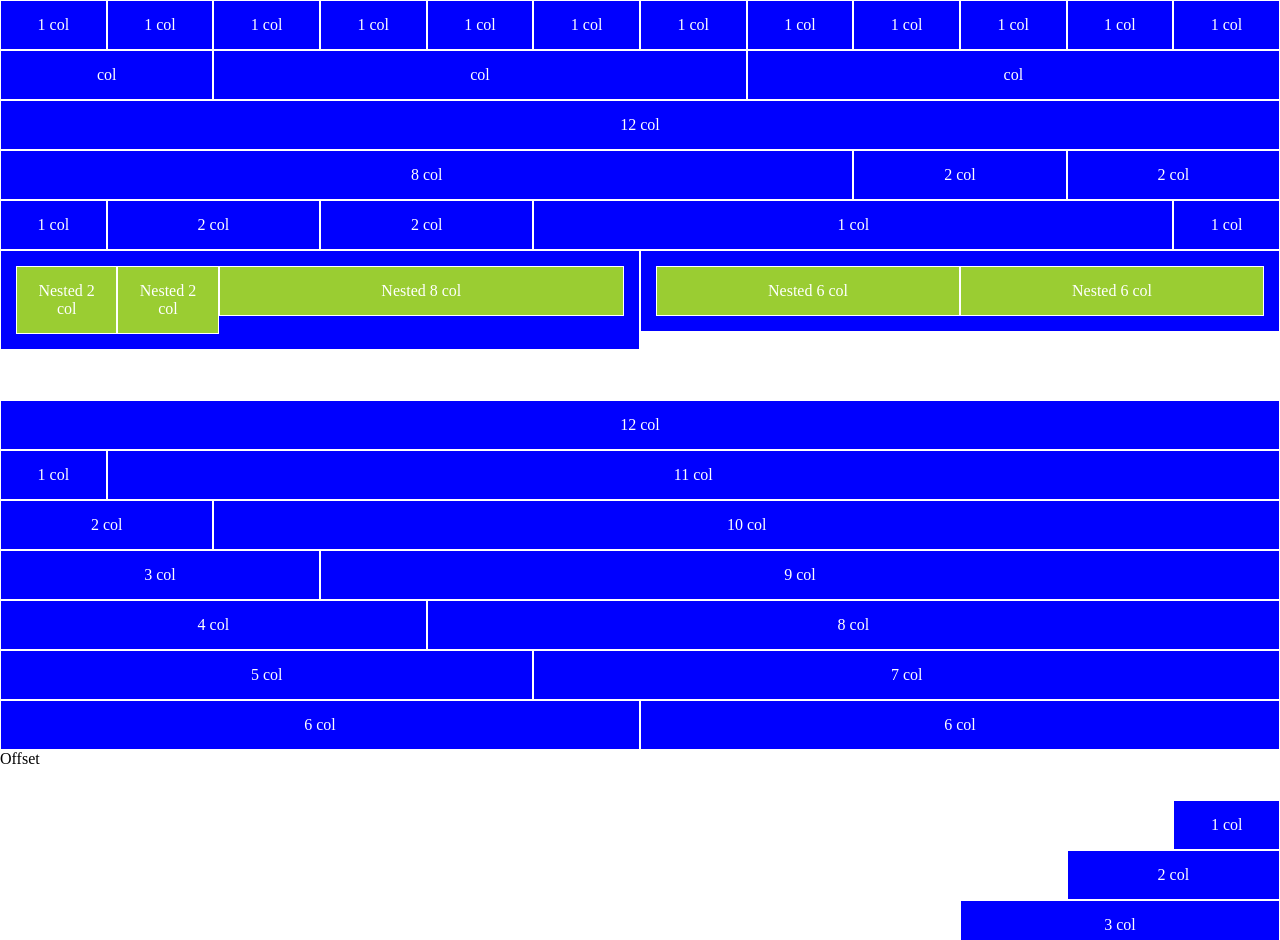
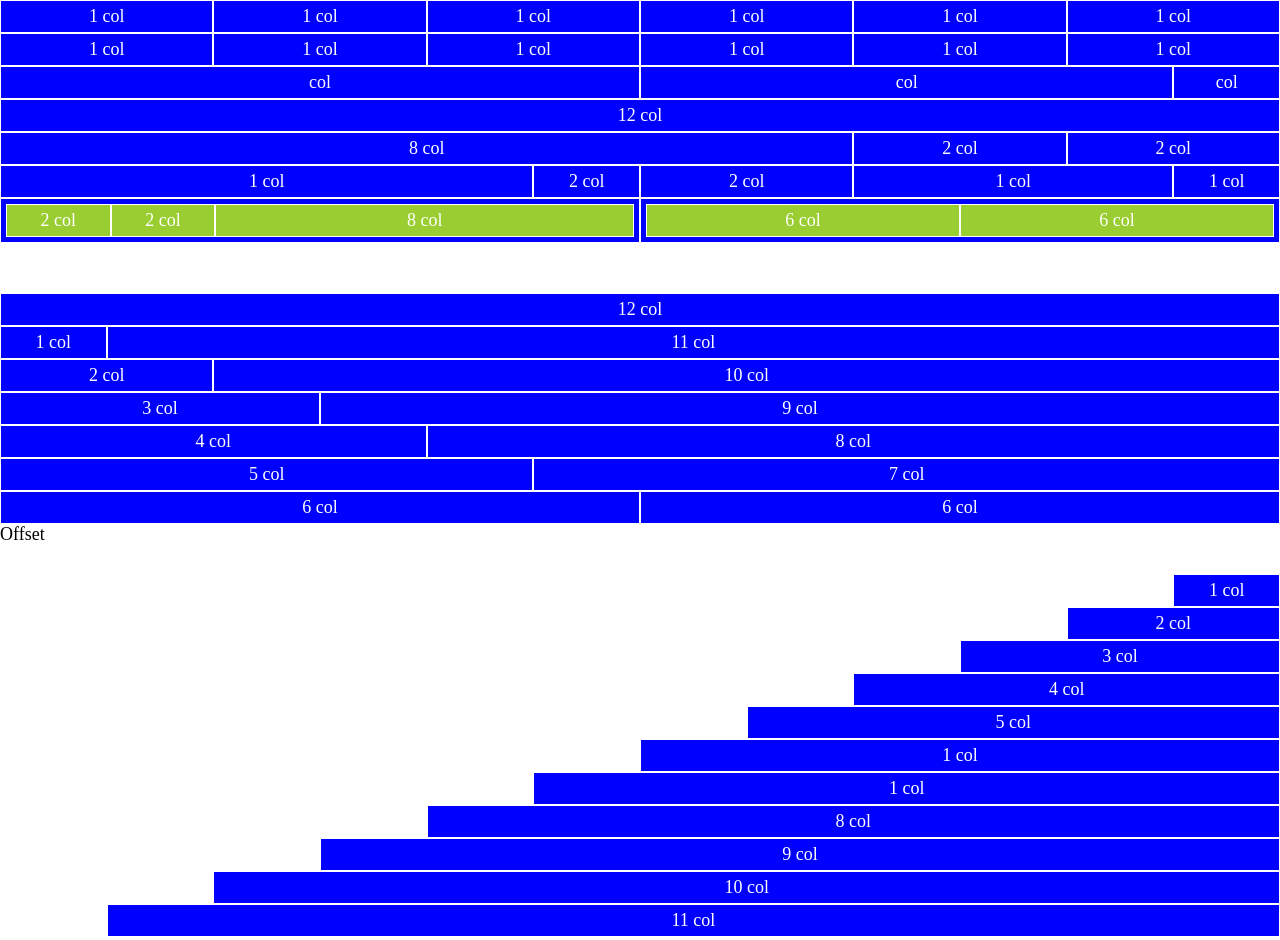
Before and after one commit to MattiaM99/html-css-12bool, a plain HTML site: page index.html in a window 1280 px wide. Shown: the top 940 px of the page. Drawn offline with Linux system fonts and the light colour scheme.

Commit message:
fine responsive

```diff
--- a/css/style.css
+++ b/css/style.css
@@ -21,7 +21,7 @@
 
 .box,
 .box-nest{
-  padding: 15px;
+  padding: 5px;
   background-color: blue;
   color: white;
   text-align: center;
@@ -35,6 +35,8 @@
 [class *='col-']{
   flex: 0 0 auto;
 }
+
+
 
 /* COL RESPONSIVE LG */
 .col-lg-1{
@@ -89,46 +91,237 @@
 
 /* OFFSET */
 .offset-lg-1{
+  margin-left: calc((100% / 12) * 1);
+}
+.offset-lg-2{
+  margin-left: calc((100% / 12) * 2);
+}
+.offset-lg-3{
+  margin-left: calc((100% / 12) * 3);
+}
+.offset-lg-4{
+  margin-left: calc((100% / 12) * 4);
+}
+.offset-lg-5{
+  margin-left: calc((100% / 12) * 5);
+}
+.offset-lg-6{
+  margin-left: calc((100% / 12) * 6);
+}
+.offset-lg-7{
+  margin-left: calc((100% / 12) * 7);
+}
+.offset-lg-8{
+  margin-left: calc((100% / 12) * 8);
+}
+.offset-lg-9{
+  margin-left: calc((100% / 12) * 9);
+}
+.offset-lg-10{
+  margin-left: calc((100% / 12) * 10);
+}
+.offset-lg-11{
+  margin-left: calc((100% / 12) * 11);
+}
+
+/* COL RESPONSIVE xs */
+
+
+@media screen and (max-width: 575px) {
+  *{
+    font-size: 12px;
+    transition: 1s;
+  }
+  .container{
+    width: 540px;
+  }
+
+  .col-xs{
+    flex-grow: 1;
+    flex-basis: 0;
+    max-width: 100%;
+  }
+
+  .col-xs-1{
     flex-basis: calc((100% / 12) * 1);
     max-width:calc((100% / 12) * 1);
   }
-.offset-lg-2{
+  .col-xs-2{
     flex-basis: calc((100% / 12) * 2);
     max-width:calc((100% / 12) * 2);
   }
-.offset-lg-3{
+  .col-xs-3{
     flex-basis: calc((100% / 12) * 3);
     max-width:calc((100% / 12) * 3);
   }
-.offset-lg-4{
+  .col-xs-4{
     flex-basis: calc((100% / 12) * 4);
     max-width:calc((100% / 12) * 4);
   }
-.offset-lg-5{
+  .col-xs-5{
     flex-basis: calc((100% / 12) * 5);
     max-width:calc((100% / 12) * 5);
   }
-.offset-lg-6{
+  .col-xs-6{
     flex-basis: calc((100% / 12) * 6);
     max-width:calc((100% / 12) * 6);
   }
-.offset-lg-7{
+  .col-xs-7{
     flex-basis: calc((100% / 12) * 7);
     max-width:calc((100% / 12) * 7);
   }
-.offset-lg-8{
+  .col-xs-8{
     flex-basis: calc((100% / 12) * 8);
     max-width:calc((100% / 12) * 8);
   }
-.offset-lg-9{
+  .col-xs-9{
     flex-basis: calc((100% / 12) * 9);
     max-width:calc((100% / 12) * 9);
   }
-.offset-lg-10{
+  .col-xs-10{
     flex-basis: calc((100% / 12) * 10);
     max-width:calc((100% / 12) * 10);
   }
-.offset-lg-11{
+  .col-xs-11{
     flex-basis: calc((100% / 12) * 11);
     max-width:calc((100% / 12) * 11);
   }
+  .col-xs-12{
+    flex-basis: calc((100% / 12) * 12);
+    max-width:calc((100% / 12) * 12);
+  }
+}
+
+/* RESPONSIVE SMALL */
+@media screen and (min-width: 576px){
+  *{
+    font-size: 16px;
+    transition: 1s;
+  }
+
+  .container{
+    width: 550px;
+  }
+
+  .col-sm{
+    flex-grow: 1;
+    flex-basis: 0;
+    max-width: 100%;
+  }
+
+  .col-sm-1{
+    flex-basis: calc((100% / 12) * 1);
+    max-width:calc((100% / 12) * 1);
+  }
+  .col-sm-2{
+    flex-basis: calc((100% / 12) * 2);
+    max-width:calc((100% / 12) * 2);
+  }
+  .col-sm-3{
+    flex-basis: calc((100% / 12) * 3);
+    max-width:calc((100% / 12) * 3);
+  }
+  .col-sm-4{
+    flex-basis: calc((100% / 12) * 4);
+    max-width:calc((100% / 12) * 4);
+  }
+  .col-sm-5{
+    flex-basis: calc((100% / 12) * 5);
+    max-width:calc((100% / 12) * 5);
+  }
+  .col-sm-6{
+    flex-basis: calc((100% / 12) * 6);
+    max-width:calc((100% / 12) * 6);
+  }
+  .col-sm-7{
+    flex-basis: calc((100% / 12) * 7);
+    max-width:calc((100% / 12) * 7);
+  }
+  .col-sm-8{
+    flex-basis: calc((100% / 12) * 8);
+    max-width:calc((100% / 12) * 8);
+  }
+  .col-sm-9{
+    flex-basis: calc((100% / 12) * 9);
+    max-width:calc((100% / 12) * 9);
+  }
+  .col-sm-10{
+    flex-basis: calc((100% / 12) * 10);
+    max-width:calc((100% / 12) * 10);
+  }
+  .col-sm-11{
+    flex-basis: calc((100% / 12) * 11);
+    max-width:calc((100% / 12) * 11);
+  }
+  .col-sm-12{
+    flex-basis: calc((100% / 12) * 12);
+    max-width:calc((100% / 12) * 12);
+  }
+}
+
+/* RESPONSIVE MD */
+@media screen and (min-width: 768px){
+  *{
+    font-size: 18px;
+    transition: 1s;
+  }
+
+  .col-md{
+    flex-grow: 1;
+    flex-basis: 0;
+    max-width: 100%;
+  }
+
+  .container{
+    width: 730px;
+  }
+
+  .col-md-1{
+    flex-basis: calc((100% / 12) * 1);
+    max-width:calc((100% / 12) * 1);
+  }
+  .col-md-2{
+    flex-basis: calc((100% / 12) * 2);
+    max-width:calc((100% / 12) * 2);
+  }
+  .col-md-3{
+    flex-basis: calc((100% / 12) * 3);
+    max-width:calc((100% / 12) * 3);
+  }
+  .col-md-4{
+    flex-basis: calc((100% / 12) * 4);
+    max-width:calc((100% / 12) * 4);
+  }
+  .col-md-5{
+    flex-basis: calc((100% / 12) * 5);
+    max-width:calc((100% / 12) * 5);
+  }
+  .col-md-6{
+    flex-basis: calc((100% / 12) * 6);
+    max-width:calc((100% / 12) * 6);
+  }
+  .col-md-7{
+    flex-basis: calc((100% / 12) * 7);
+    max-width:calc((100% / 12) * 7);
+  }
+  .col-md-8{
+    flex-basis: calc((100% / 12) * 8);
+    max-width:calc((100% / 12) * 8);
+  }
+  .col-md-9{
+    flex-basis: calc((100% / 12) * 9);
+    max-width:calc((100% / 12) * 9);
+  }
+  .col-md-10{
+    flex-basis: calc((100% / 12) * 10);
+    max-width:calc((100% / 12) * 10);
+  }
+  .col-md-11{
+    flex-basis: calc((100% / 12) * 11);
+    max-width:calc((100% / 12) * 11);
+  }
+  .col-md-12{
+    flex-basis: calc((100% / 12) * 12);
+    max-width:calc((100% / 12) * 12);
+  }
+}
--- a/index.html
+++ b/index.html
@@ -9,111 +9,111 @@
 </head>
 <body class="container">
   <div class="row">
-    <div class="col-lg-1">
+    <div class="col-lg-1 col-xs-12 col-sm-3 col-md-2">
       <div class="box">1 col</div>
     </div>
-    <div class="col-lg-1">
+    <div class="col-lg-1 col-xs-12 col-sm-3 col-md-2">
       <div class="box">1 col</div>
     </div>
-    <div class="col-lg-1">
+    <div class="col-lg-1 col-xs-12 col-sm-3 col-md-2">
       <div class="box">1 col</div>
     </div>
-    <div class="col-lg-1">
+    <div class="col-lg-1 col-xs-12 col-sm-3 col-md-2">
       <div class="box">1 col</div>
     </div>
-    <div class="col-lg-1">
+    <div class="col-lg-1 col-xs-12 col-sm-3 col-md-2">
       <div class="box">1 col</div>
     </div>
-    <div class="col-lg-1">
+    <div class="col-lg-1 col-xs-12 col-sm-3 col-md-2">
       <div class="box">1 col</div>
     </div>
-    <div class="col-lg-1">
+    <div class="col-lg-1  col-xs-12 col-sm-3 col-md-2">
       <div class="box">1 col</div>
     </div>
-    <div class="col-lg-1">
+    <div class="col-lg-1  col-xs-12 col-sm-3 col-md-2">
       <div class="box">1 col</div>
     </div>
-    <div class="col-lg-1">
+    <div class="col-lg-1 col-xs-12 col-sm-3 col-md-2">
       <div class="box">1 col</div>
     </div>
-    <div class="col-lg-1">
+    <div class="col-lg-1 col-xs-12 col-sm-3 col-md-2">
       <div class="box">1 col</div>
     </div>
-    <div class="col-lg-1">
+    <div class="col-lg-1 col-xs-12 col-sm-3 col-md-2">
       <div class="box">1 col</div>
     </div>
-    <div class="col-lg-1">
+    <div class="col-lg-1 col-xs-12 col-sm-3 col-md-2">
       <div class="box">1 col</div>
     </div>
   </div>
   <div class="row">
-    <div class="col-lg-2">
+    <div class="col-lg-2 col-xs-12 col-sm-5 col-md-6">
       <div class="box">col</div>
     </div>
-    <div class="col-lg-5">
+    <div class="col-lg-5 col-xs-12 col-sm-1 col-md-5">
       <div class="box">col</div>
     </div>
-    <div class="col-lg-5">
+    <div class="col-lg-5 col-xs-12 col-sm-6 col-md-1">
       <div class="box">col</div>
     </div>
   </div>
   <div class="row">
-    <div class="col-lg-12">
+    <div class="col-lg-12 col-xs col-sm col-md">
       <div class="box">12 col</div>
     </div>
   </div>
   <div class="row">
-    <div class="col-lg-8">
+    <div class="col-lg-8 col-xs-12 col-sm-6 col-md-8">
       <div class="box">8 col</div>
     </div>
-    <div class="col-lg-2">
+    <div class="col-lg-2 col-xs-12 col-sm-3 col-md-2">
       <div class="box">2 col</div>
     </div>
-    <div class="col-lg-2">
+    <div class="col-lg-2 col-xs-12 col-sm-3 col-md-2">
       <div class="box">2 col</div>
     </div>
   </div>
   <div class="row">
-    <div class="col-lg-1">
+    <div class="col-lg-1 col-xs-12 col-sm-2 col-md-5">
       <div class="box">1 col</div>
     </div>
-    <div class="col-lg-2">
+    <div class="col-lg-2 col-xs-12 col-sm-2 col-md-1">
       <div class="box">2 col</div>
     </div>
-    <div class="col-lg-2">
+    <div class="col-lg-2 col-xs-12 col-sm-3 col-md-2">
       <div class="box">2 col</div>
     </div>
-    <div class="col-lg-6">
+    <div class="col-lg-6 col-xs-12 col-sm-4 col-md-3">
       <div class="box">1 col</div>
     </div>
-    <div class="col-lg-1">
+    <div class="col-lg-1 col-xs-12 col-sm-1 col-md-1">
       <div class="box">1 col</div>
     </div>
   </div>
   <div class="row">
-    <div class="col-lg-6">
+    <div class="col-lg-6 col-xs-12 col-sm-6 col-md-6">
       <div class="box">
         <div class="row">
-          <div class="col-lg-2">
-            <div class="box-nest"> Nested 2 col</div>
+          <div class="col-lg-2 col-xs col-sm col-md">
+            <div class="box-nest">2 col</div>
           </div>
-          <div class="col-lg-2">
-            <div class="box-nest"> Nested 2 col</div>
+          <div class="col-lg-2 col-xs col-sm col-md">
+            <div class="box-nest">2 col</div>
           </div>
-          <div class="col-lg-8">
-            <div class="box-nest"> Nested 8 col</div>
+          <div class="col-lg-8 col-xs-8 col-sm-8 col-md-8">
+            <div class="box-nest">8 col</div>
           </div>
         </div>
       </div>
     </div>
-    <div class="col-lg-6">
+    <div class="col-lg-6 col-xs-12 col-sm-6 col-md-6">
       <div class="box">
         <div class="row">
-          <div class="col-lg-6">
-            <div class="box-nest"> Nested 6 col</div>
+          <div class="col-lg-6 col-sm col-md">
+            <div class="box-nest">6 col</div>
           </div>
-          <div class="col-lg-6">
-            <div class="box-nest"> Nested 6 col</div>
+          <div class="col-lg-6 col-sm col-md">
+            <div class="box-nest">6 col</div>
           </div>
         </div>
       </div>
@@ -121,55 +121,55 @@
   </div>
   <div class="separatore"></div>
   <div class="row">
-    <div class="col-lg-12">
+    <div class="col-lg-12 col-xs col-sm col-md">
       <div class="box">12 col</div>
     </div>
   </div>
   <div class="row">
-    <div class="col-lg-1">
+    <div class="col-lg-1 col-xs-12 col-sm-1 col-md-1">
       <div class="box">1 col</div>
     </div>
-    <div class="col-lg-11">
+    <div class="col-lg-11 col-xs-12 col-sm-11 col-md">
       <div class="box">11 col</div>
     </div>
   </div>
   <div class="row">
-    <div class="col-lg-2">
+    <div class="col-lg-2 col-xs-12 col-sm-2 col-md-2 ">
       <div class="box">2 col</div>
     </div>
-    <div class="col-lg-10">
+    <div class="col-lg-10 col-xs-12 col-sm-10 col-md">
       <div class="box">10 col</div>
     </div>
   </div>
   <div class="row">
-    <div class="col-lg-3">
+    <div class="col-lg-3 col-xs-12 col-sm-3 col-md-3">
       <div class="box">3 col</div>
     </div>
-    <div class="col-lg-9">
+    <div class="col-lg-9 col-xs-12 col-sm-9 col-md">
       <div class="box">9 col</div>
     </div>
   </div>
   <div class="row">
-    <div class="col-lg-4">
+    <div class="col-lg-4 col-xs-12 col-sm-4 col-md-4">
       <div class="box">4 col</div>
     </div>
-    <div class="col-lg-8">
+    <div class="col-lg-8 col-xs-12 col-sm-8 col-md">
       <div class="box">8 col</div>
     </div>
   </div>
   <div class="row">
-    <div class="col-lg-5">
+    <div class="col-lg-5 col-xs-12 col-sm-5 col-md-5">
       <div class="box">5 col</div>
     </div>
-    <div class="col-lg-7">
+    <div class="col-lg-7 col-xs-12 col-sm-7 col-md">
       <div class="box">7 col</div>
     </div>
   </div>
   <div class="row">
-    <div class="col-lg-6">
+    <div class="col-lg-6 col-xs-12 col-sm-6 col-md">
       <div class="box">6 col</div>
     </div>
-    <div class="col-lg-6">
+    <div class="col-lg-6 col-xs-12 col-sm-6 col-md">
       <div class="box">6 col</div>
     </div>
   </div>
```
Also changed, not shown: bonus.html (added, +12 -0 lines). Lines whose indentation alone changed are shown as unchanged.
